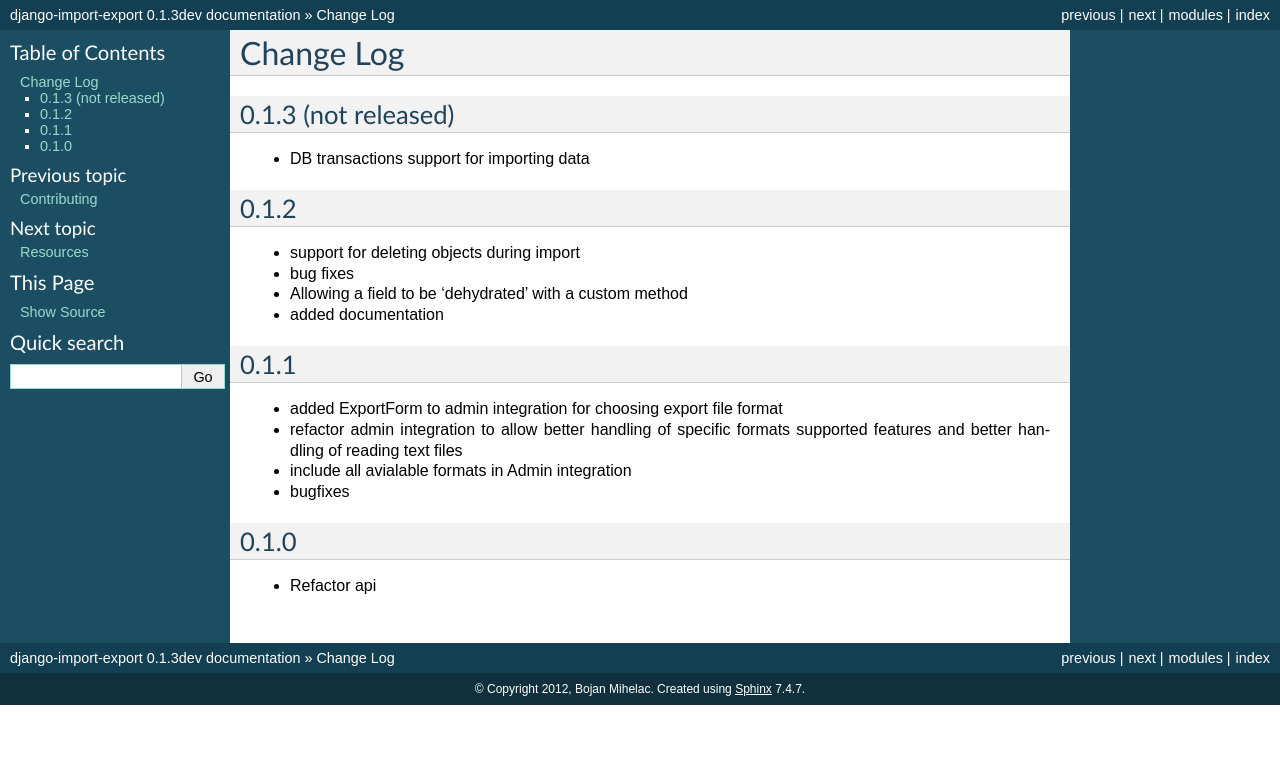
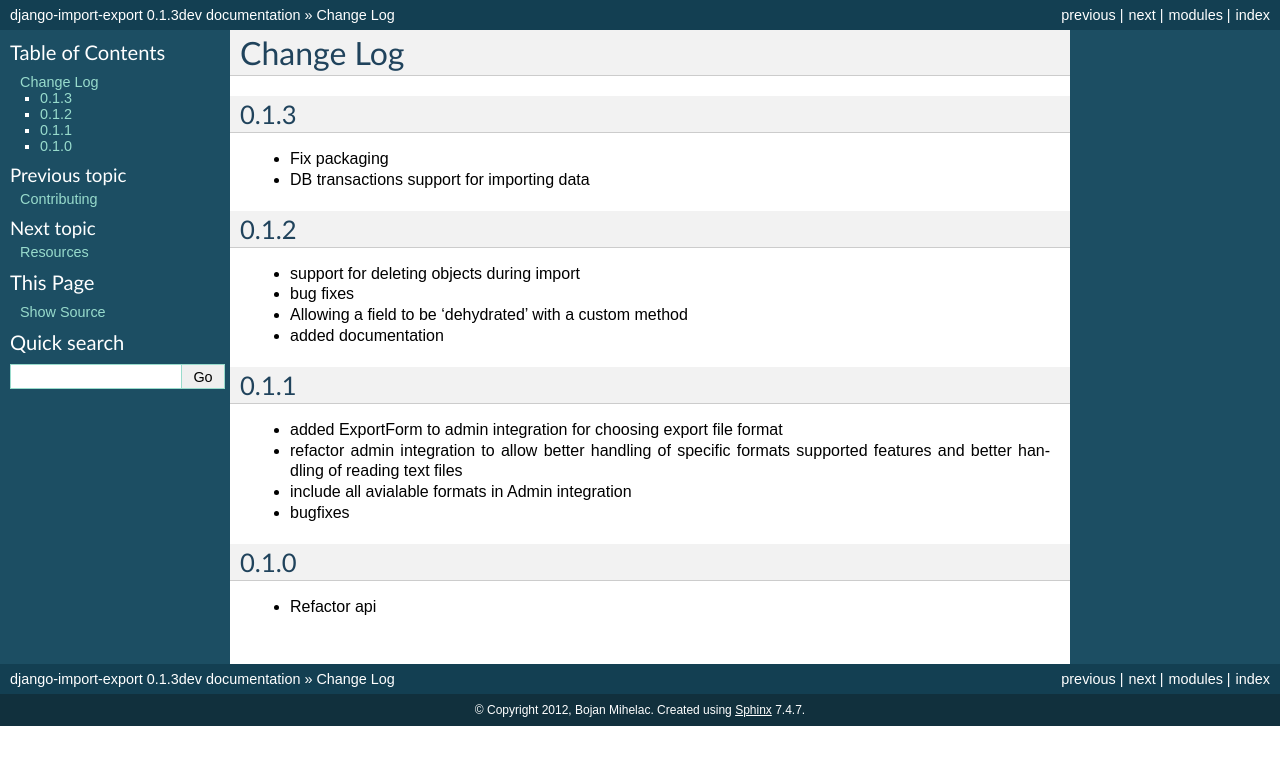
Before and after one commit to django-import-export/django-import-export, a Sphinx documentation site: the page built from docs/changelog.rst, in a window 1280 px wide. Shown: the top 765 px of the page. Built offline with Sphinx 7.4.7, drawn with Linux system fonts in a browser that asks for light colours.

Commit message:
Update changelog

```diff
--- a/docs/changelog.rst
+++ b/docs/changelog.rst
@@ -2,8 +2,10 @@
 Change Log
 ===========
 
-0.1.3 (not released)
-====================
+0.1.3
+=====
+
+* Fix packaging
 
 * DB transactions support for importing data
 
```
